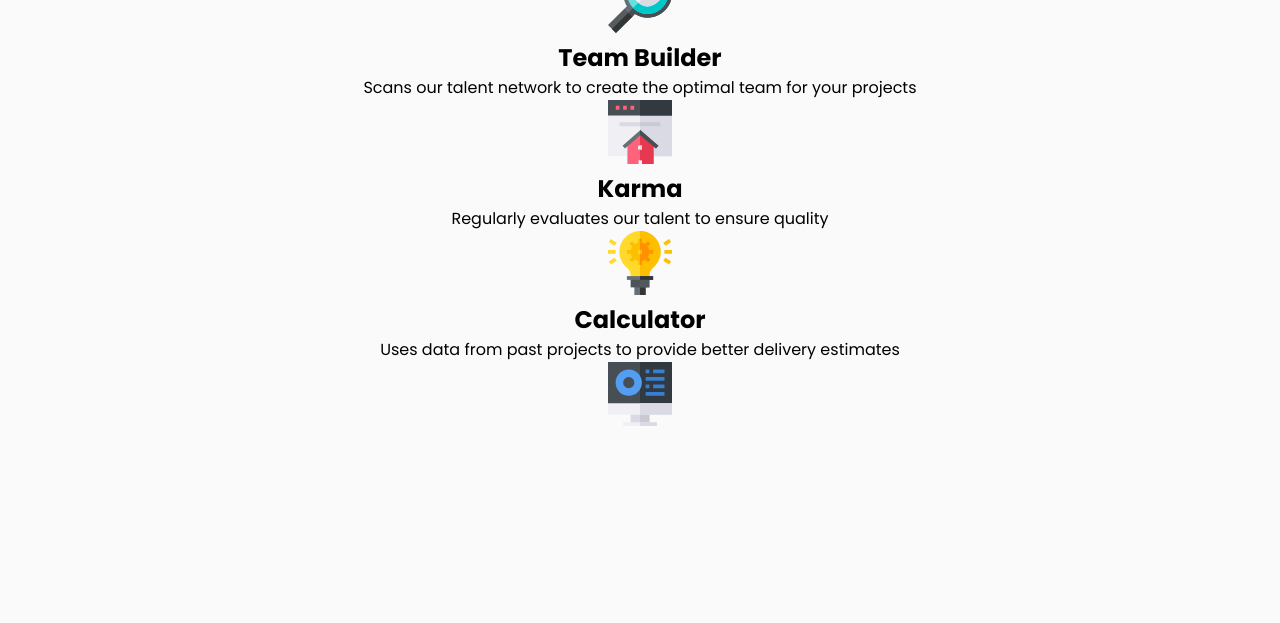
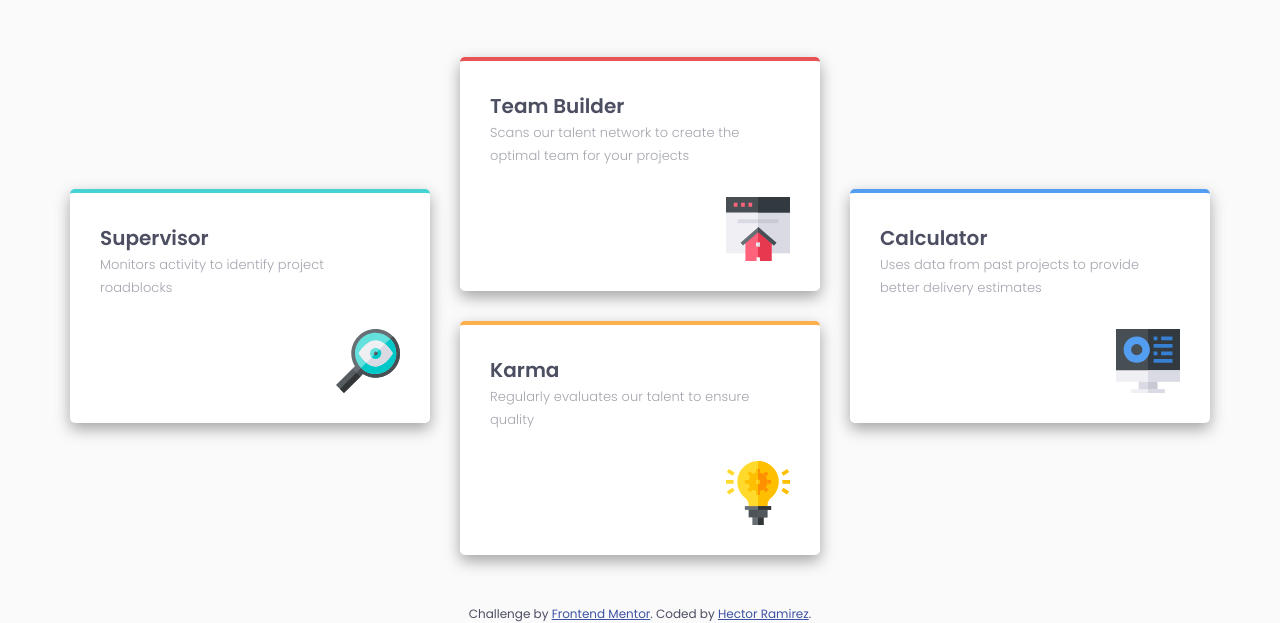
Before and after one commit to hectorlil48/four-card-feature-section-master, a plain HTML site: page index.html in a window 1280 px wide. Shown: the part 290-913 px from the top of the page. Before the commit the page ends 800 px from the top, so only its background shows below. Drawn offline with Linux system fonts and the light colour scheme.

Commit message:
Changed the grid at different break points. Gave the cards spacing and border.

```diff
--- a/index.html
+++ b/index.html
@@ -20,18 +20,22 @@
       <h1>
         Reliable, efficient delivery<br /><strong>Powered by Technology</strong>
       </h1>
+      <div class="description">
         <p>
           Our Artificial Intelligence powered tools use millions of project data
           points to ensure that your project is successful
         </p>
+      </div>
       <div class="grid">
         <div class="card supervisor">
           <h2>Supervisor</h2>
           <p>Monitors activity to identify project roadblocks</p>
+          <div class="image">
             <img
               src="/images/icon-supervisor.svg"
               alt="icon of a magnifying glass"
             />
+          </div>
         </div>
 
         <div class="card team-builder">
@@ -40,13 +44,20 @@
             Scans our talent network to create the optimal team for your
             projects
           </p>
-          <img src="/images/icon-team-builder.svg" alt="icon of a red house" />
+          <div class="image">
+            <img
+              src="/images/icon-team-builder.svg"
+              alt="icon of a red house"
+            />
+          </div>
         </div>
 
         <div class="card karma">
           <h2>Karma</h2>
           <p>Regularly evaluates our talent to ensure quality</p>
+          <div class="image">
             <img src="/images/icon-karma.svg" alt="icon of a light bulb" />
+          </div>
         </div>
 
         <div class="card calculator">
@@ -54,16 +65,23 @@
           <p>
             Uses data from past projects to provide better delivery estimates
           </p>
+          <div class="image">
             <img src="/images/icon-calculator.svg" alt="icon of a mointor" />
+          </div>
         </div>
       </div>
     </main>
 
-    <!-- <footer>
+    <footer>
       <p class="attribution">
-      Challenge by <a href="https://www.frontendmentor.io?ref=challenge" target="_blank">Frontend Mentor</a>.
-      Coded by <a href="#">Your Name Here</a>.
+        Challenge by
+        <a href="https://www.frontendmentor.io?ref=challenge" target="_blank"
+          >Frontend Mentor</a
+        >. Coded by
+        <a href="https://www.frontendmentor.io/profile/hectorlil48"
+          >Hector Ramirez</a
+        >.
       </p>
-  </footer> -->
+    </footer>
   </body>
 </html>
--- a/styles.css
+++ b/styles.css
@@ -25,21 +25,167 @@ body {
   background-color: var(--very-light-gray);
   text-align: center;
   font-family: "Poppins", sans-serif;
+  font-size: 0.9375rem;
+  color: var(--very-dark-blue);
   min-height: 100vh;
+  margin-top: 80px;
   display: flex;
-  justify-content: center;
+  flex-direction: column;
   align-items: center;
 }
 
 .container {
   max-width: 1200px;
-  padding: 20px;
+  padding: 30px;
 }
 
-/* .attribution {
-  font-size: 11px;
+.container h1 {
+  font-size: clamp(1.5rem, 2vw + 1rem, 2.25rem);
+  font-weight: 200;
+  letter-spacing: 0.17px;
+  padding-bottom: 1px;
+}
+
+.container h1 strong {
+  font-weight: 600;
+}
+
+.description {
+  padding-top: 16px;
+  letter-spacing: 0.1px;
+  line-height: 25px;
+  color: var(--grayish-blue);
+  margin-bottom: 60px;
+}
+
+.description p {
+  max-width: 580px;
+  margin: 0 auto;
+}
+
+.grid {
+  display: grid;
+  gap: 30px;
+  grid-template-columns: 1fr;
+}
+
+.card {
+  background-color: #fff;
+  padding: 30px;
+  border-radius: 5px;
+  box-shadow: 0px 6px 15px 0px rgba(163, 163, 163, 1);
+  text-align: left;
+}
+
+.supervisor {
+  border-top: 4px solid var(--cyan);
+}
+
+.team-builder {
+  border-top: 4px solid var(--red);
+}
+
+.karma {
+  border-top: 4px solid var(--orange);
+}
+
+.calculator {
+  border-top: 4px solid var(--blue);
+}
+
+.card h2 {
+  font-size: 1.25rem;
+  font-weight: 600;
+  letter-spacing: 0px;
+}
+
+.card p {
+  font-size: 0.8125rem;
+  line-height: 23px;
+  letter-spacing: 0.09px;
+  color: var(--grayish-blue);
+  font-weight: 300;
+}
+
+img {
+  width: 57px;
+  height: 57px;
+}
+
+.image {
+  margin-top: 30px;
+  display: flex;
+  justify-content: end;
+}
+
+.attribution {
+  margin-top: 20px;
+  font-size: 12px;
   text-align: center;
 }
 .attribution a {
   color: hsl(228, 45%, 44%);
-} */
+}
+
+/* Media Query for Larger Screens */
+
+@media (min-width: 768px) {
+  .grid {
+    grid-template-columns: repeat(2, 1fr);
+    grid-template-rows: auto, auto;
+  }
+
+  .supervisor {
+    grid-column: 1 / 2;
+    grid-row: 1 / 2;
+  }
+
+  .team-builder {
+    grid-column: 2 / 3;
+    grid-row: 1 / 2;
+  }
+
+  .karma {
+    grid-column: 1 / 2;
+    grid-row: 2 / 3;
+  }
+
+  .calculator {
+    grid-column: 2 / 3;
+    grid-row: 2 / 3;
+  }
+
+  img {
+    width: 64px;
+    height: 64px;
+  }
+}
+
+@media (min-width: 1024px) {
+  .grid {
+    grid-template-columns: 1fr 1fr 1fr;
+    grid-template-rows: auto, 1fr, auto;
+    align-items: center;
+    justify-items: center;
+  }
+
+  .supervisor {
+    grid-column: 1 / 2;
+    grid-row: 1/ 3;
+  }
+
+  .team-builder {
+    grid-column: 2 /3;
+    grid-row: 1 /2;
+  }
+
+  .karma {
+    grid-column: 2 /3;
+    grid-row: 2 /3;
+  }
+
+  .calculator {
+    grid-column: 3 /4;
+    grid-row: 1/3;
+  }
+}
```
Lines whose indentation alone changed are shown as unchanged.
